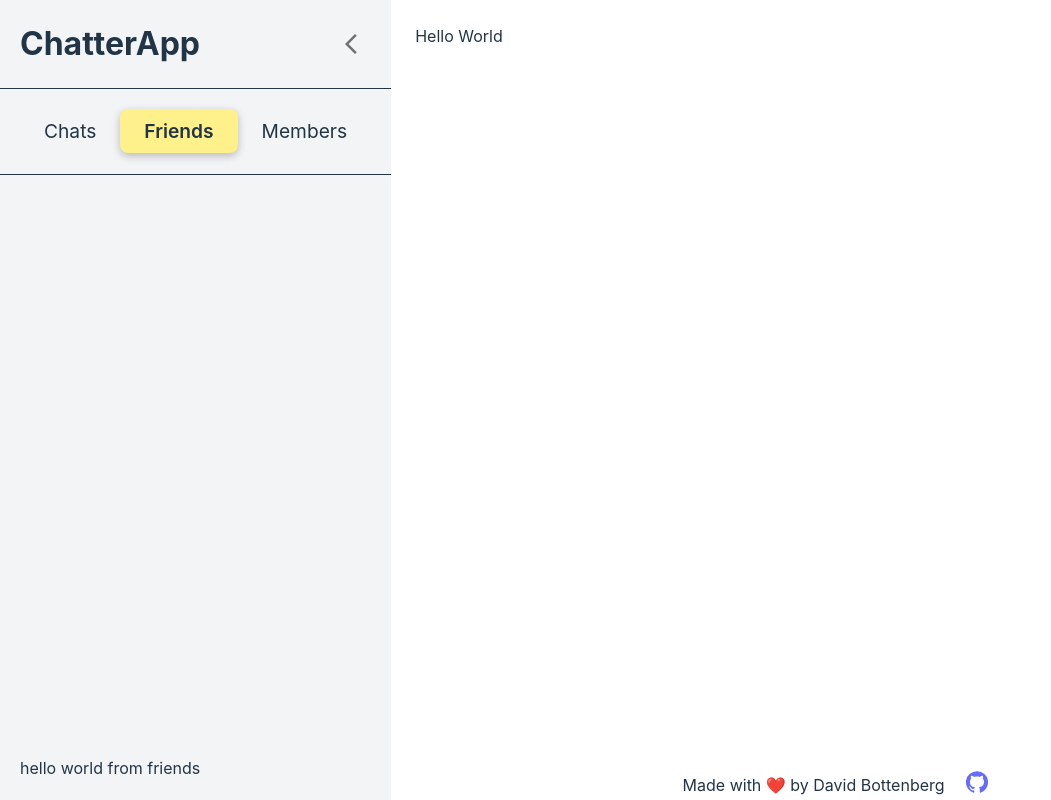
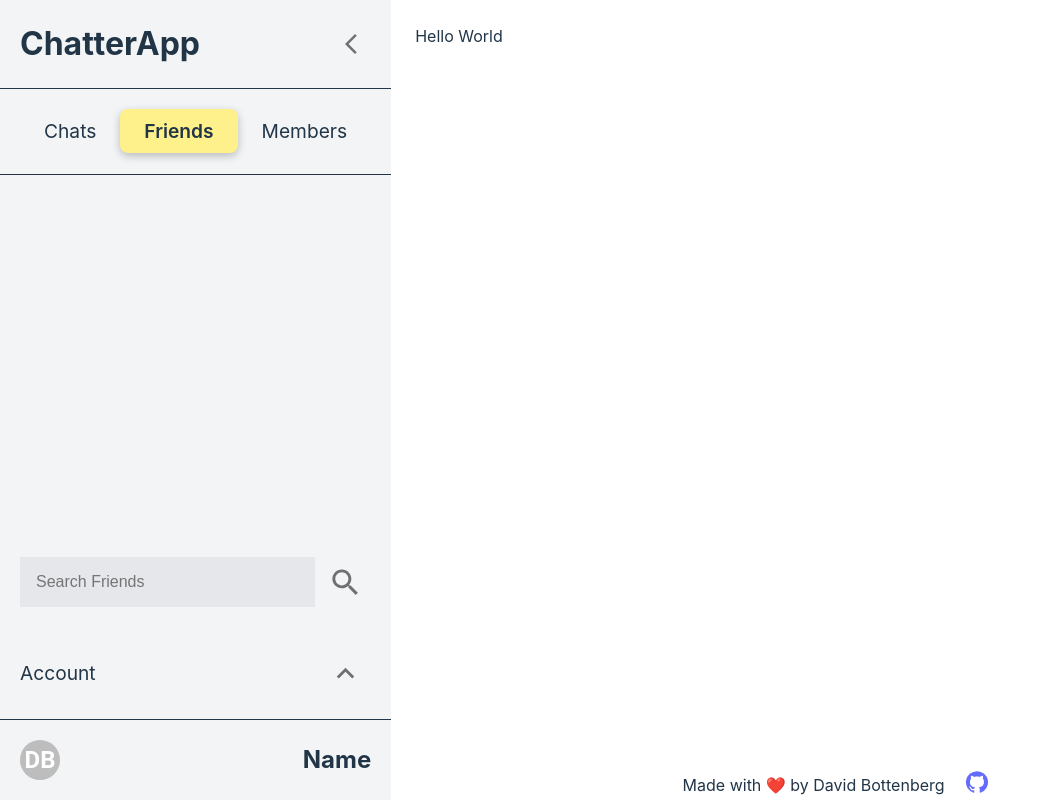
Before and after one commit to davebott-dev/messaging_app, a React (Vite) app in the folder Client/: page / in a window 1280 px wide. Both pictures are taken after a click on the element "Friends". Shown: the whole page, without its empty margins (0-1051 px from the left). Built offline with nearby package versions, Linux system fonts and the light colour scheme.

Commit message:
updated components-will make panel functional next

```diff
--- a/Client/src/components/Friends.jsx
+++ b/Client/src/components/Friends.jsx
@@ -1,5 +1,5 @@
 import { IconButton, Avatar } from "@mui/material";
-import AddIcon from '@mui/icons-material/Add';
+import SearchIcon from '@mui/icons-material/Search';
 import ExpandLessIcon from '@mui/icons-material/ExpandLess';
 
 const Friends = () => {
@@ -9,7 +9,16 @@ const Friends = () => {
     return (
         <>
         <div>
-           hello world from friends
+            <input type="text" placeholder="Search Friends" id="index-input"/>
+            <IconButton><SearchIcon fontSize= "large"/></IconButton>
+          </div>
+          <div>
+            <div>Account</div>
+            <IconButton><ExpandLessIcon fontSize= "large"/></IconButton>
+          </div>
+          <div>
+            <Avatar>DB</Avatar>
+            <div>Name</div>
           </div>
           </>
     )
--- a/Client/src/components/Members.jsx
+++ b/Client/src/components/Members.jsx
@@ -1,5 +1,5 @@
 import { IconButton, Avatar } from "@mui/material";
-import AddIcon from '@mui/icons-material/Add';
+import SearchIcon from '@mui/icons-material/Search';
 import ExpandLessIcon from '@mui/icons-material/ExpandLess';
 
 const Members = () => {
@@ -9,7 +9,16 @@ const Members = () => {
     return (
         <>
         <div>
-            hello world from Members
+            <input type="text" placeholder="Search Members" id="index-input"/>
+            <IconButton><SearchIcon fontSize= "large"/></IconButton>
+          </div>
+          <div>
+            <div>Account</div>
+            <IconButton><ExpandLessIcon fontSize= "large"/></IconButton>
+          </div>
+          <div>
+            <Avatar>DB</Avatar>
+            <div>Name</div>
           </div>
           </>
     )
--- /dev/null
+++ b/Client/src/components/Panel.jsx
@@ -0,0 +1,51 @@
+import {useState} from 'react';
+import { IconButton } from "@mui/material";
+import ArrowBackIosNewIcon from "@mui/icons-material/ArrowBackIosNew";
+import Chats from "../components/Chats";
+import Members from "../components/Members";
+import Friends from "../components/Friends";
+
+const Panel = () => {
+ const [view, setView] = useState(0);
+
+    return (
+        <nav>
+        <div>
+          <div>
+            <div>ChatterApp</div>
+            <IconButton >
+              <ArrowBackIosNewIcon />
+            </IconButton>
+          </div>
+          <div>
+            <div
+              onClick={() => setView(0)}
+              className={view == 0 ? "highlighted" : null}
+            >
+              Chats
+            </div>
+            <div
+              onClick={() => setView(1)}
+              className={view == 1 ? "highlighted" : null}
+            >
+              Friends
+            </div>
+            <div
+              onClick={() => setView(2)}
+              className={view == 2 ? "highlighted" : null}
+            >
+              Members
+            </div>
+          </div>
+        </div>
+        <div></div>
+        <div>
+          {view == 0 && <Chats />}
+          {view == 1 && <Friends />}
+          {view == 2 && <Members />}
+        </div>
+      </nav>
+    )
+}
+
+export default Panel;
--- a/Client/src/routes/Root.jsx
+++ b/Client/src/routes/Root.jsx
@@ -1,53 +1,14 @@
 import { Outlet, useNavigate } from "react-router";
 import { useState, useEffect } from "react";
-import { IconButton } from "@mui/material";
 import GitHubIcon from "@mui/icons-material/Github";
-import ArrowBackIosNewIcon from "@mui/icons-material/ArrowBackIosNew";
-import Chats from "../components/Chats";
-import Members from "../components/Members";
-import Friends from "../components/Friends";
+import Panel from "../components/Panel";
+
 
 const Root = () => {
-  const [view, setView] = useState(0);
-
+  //implement a panel sidebar that I can expend and hide on click
   return (
     <div className="rootCont">
-      <nav>
-        <div>
-          <div>
-            <div>ChatterApp</div>
-            <IconButton>
-              <ArrowBackIosNewIcon />
-            </IconButton>
-          </div>
-          <div>
-            <div
-              onClick={() => setView(0)}
-              className={view == 0 ? "highlighted" : null}
-            >
-              Chats
-            </div>
-            <div
-              onClick={() => setView(1)}
-              className={view == 1 ? "highlighted" : null}
-            >
-              Friends
-            </div>
-            <div
-              onClick={() => setView(2)}
-              className={view == 2 ? "highlighted" : null}
-            >
-              Members
-            </div>
-          </div>
-        </div>
-        <div></div>
-        <div>
-          {view == 0 && <Chats />}
-          {view == 1 && <Friends />}
-          {view == 2 && <Members />}
-        </div>
-      </nav>
+     <Panel/>
       <div>
         <Outlet />
         <footer className="item-c">
```
